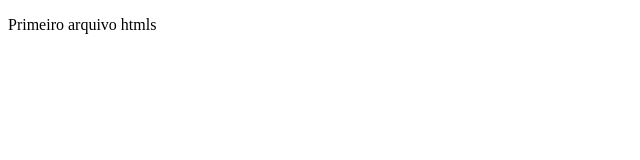
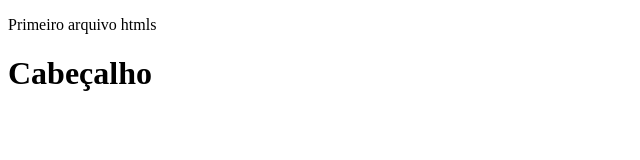
Before and after one commit to wilgama/teste_git_remoto2206, a plain HTML site: page index.html in a window 1280 px wide. Shown: the whole page, without its empty margins (0-640 px from the left). Drawn offline with Linux system fonts and the light colour scheme.

Commit message:
adicionei cabeaçalho

```diff
--- a/index.html
+++ b/index.html
@@ -8,5 +8,6 @@
 </head>
 <body>
     <p> Primeiro arquivo htmls</p>
+    <h1> Cabeçalho</h1>
 </body>
 </html>
```
